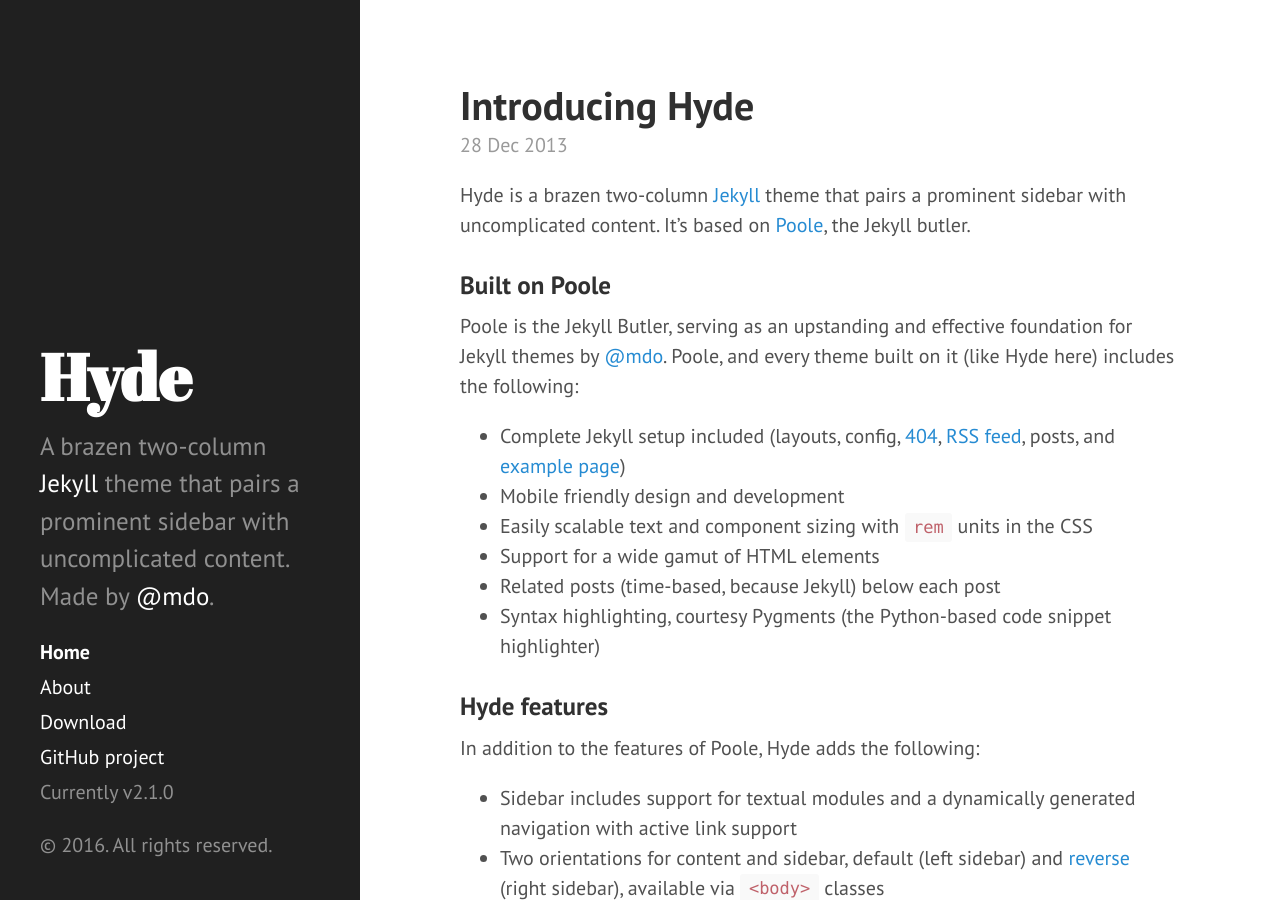
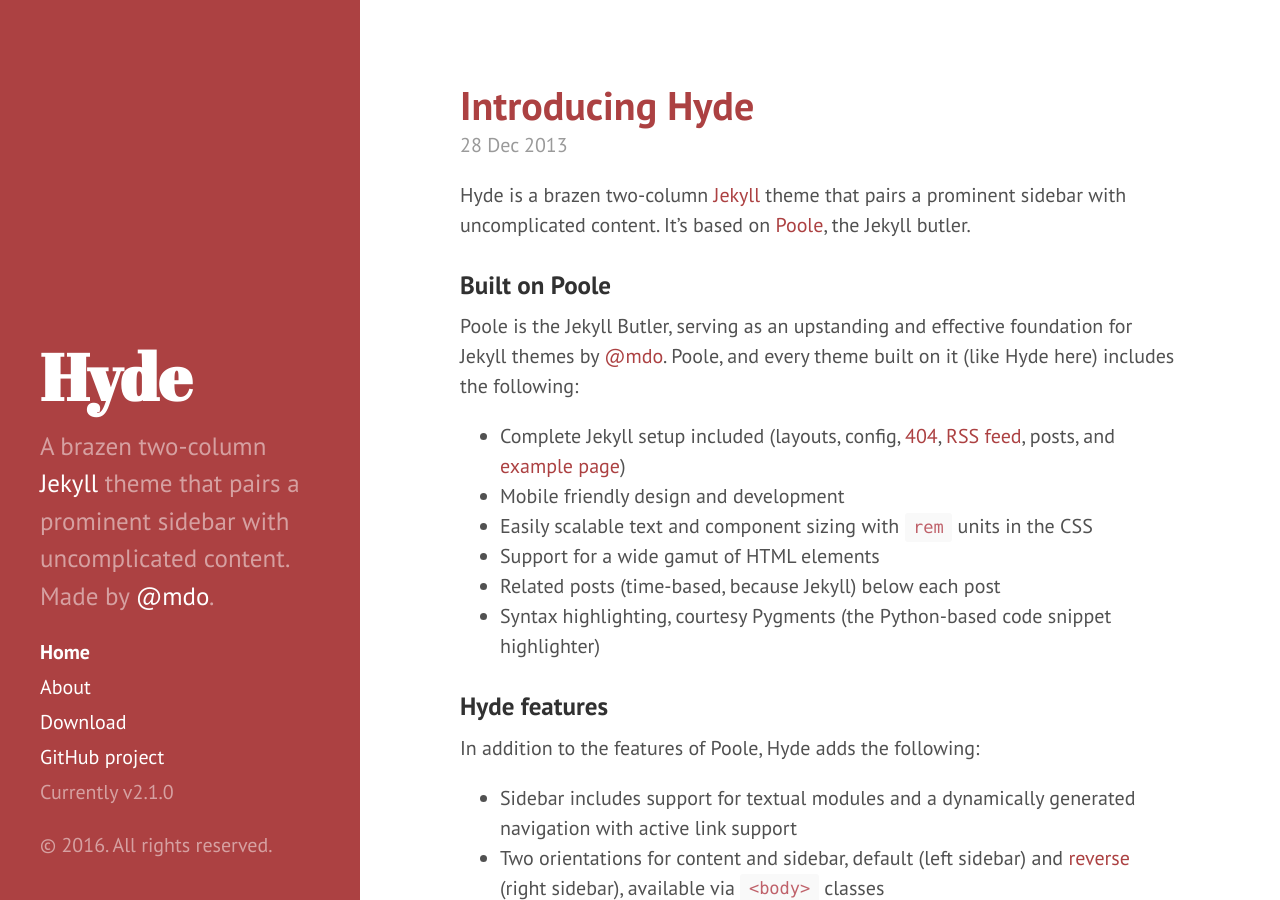
Before and after one commit to freakeinstein/freakeinstein.github.io, a Jekyll site: the page built from index.html, in a window 1280 px wide and 900 px high. Built offline with Jekyll 4.4.1, drawn with Linux system fonts in a browser that asks for light colours; Markdown is read by kramdown in place of the engine named in the settings; the list of posts is cut into pages by our own code.

Commit message:
layot change

```diff
--- a/_layouts/default.html
+++ b/_layouts/default.html
@@ -3,7 +3,7 @@
 
   {% include head.html %}
 
-  <body>
+  <body class="theme-base-08" class="layout-reverse">
 
     {% include sidebar.html %}
 
```
